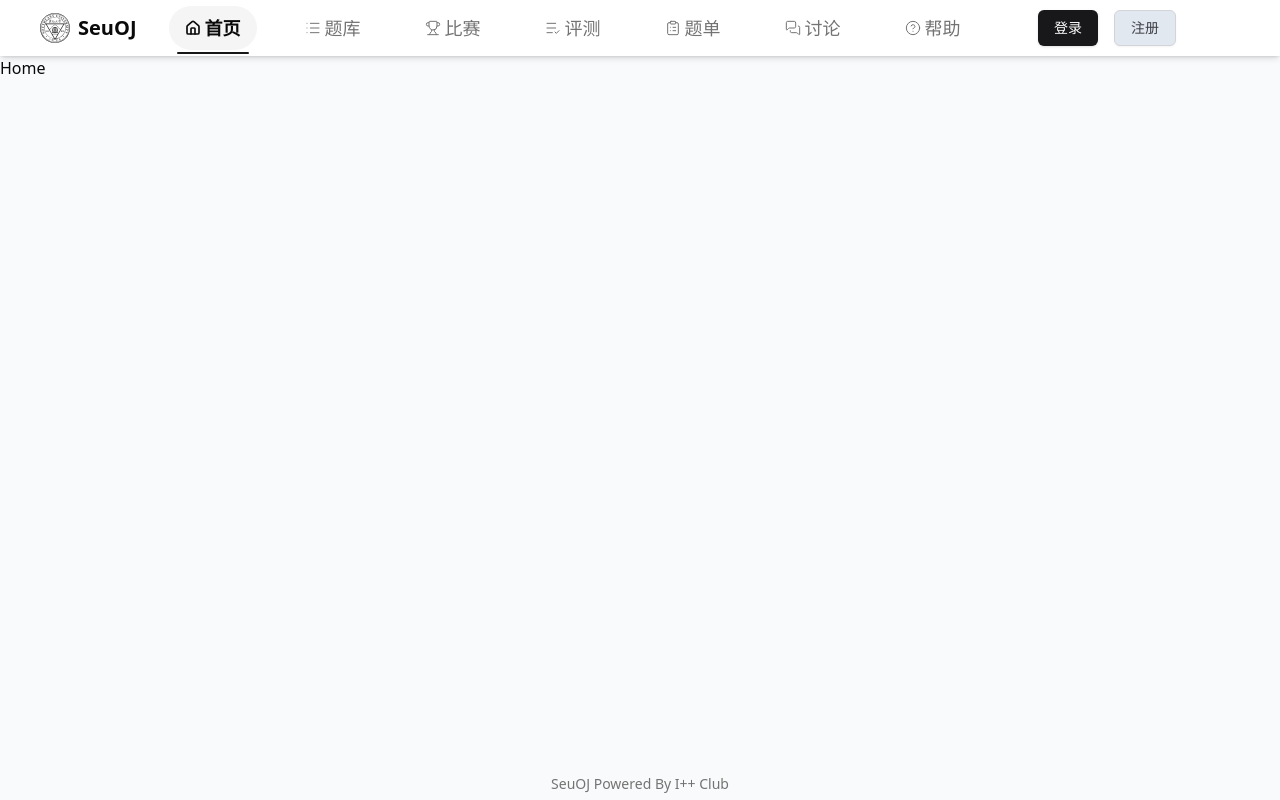
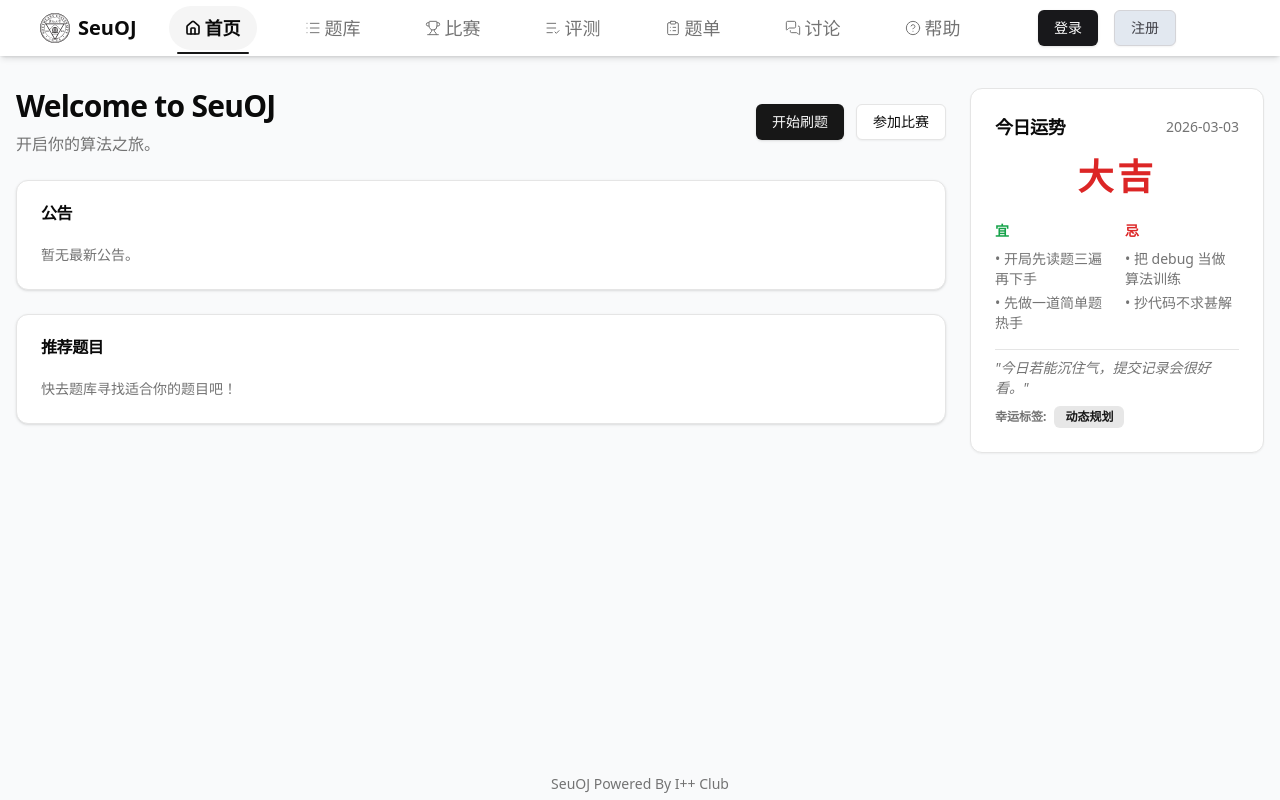
Before and after one commit to SEUAIG/seuoj-frontend, a React (Vite) app: page /home in a window 1280 px wide. Built offline with nearby package versions, Linux system fonts and the light colour scheme.

Commit message:
优化了首页布局 暂时使用hard数据 实现了运势组件

```diff
--- /dev/null
+++ b/src/components/bussiness/Fortune.tsx
@@ -0,0 +1,189 @@
+import React, { useMemo } from "react";
+import { useSelector } from "react-redux";
+import { RootState } from "@/app/store";
+import { Card, CardContent, CardHeader, CardTitle } from "@/components/ui/card";
+import { Badge } from "@/components/ui/badge";
+import { cn } from "@/lib/utils";
+export const fortuneLevels = ["大吉", "中吉", "小吉", "平", "小凶"];
+export const goodThings = [
+  "先做一道简单题热手",
+  "补昨天没做出来的题",
+  "刷一道中等题找状态",
+  "整理一道错题",
+  "尝试一道你熟悉标签的题",
+  "开局先读题三遍再下手",
+  "给队友讲一道题",
+  "阅读一篇优秀的题解",
+];
+export const badThings = [
+  "一上来硬冲最难题",
+  "没想清楚就直接开写",
+  "和样例过不去一整晚",
+  "反复提交同一个错误",
+  "边刷题边刷短视频",
+  "把 debug 当做算法训练",
+  "在群里抱怨题目太难",
+  "抄代码不求甚解",
+];
+export const messages = [
+  "今日代码气运平稳，适合稳扎稳打。",
+  "你离 AC 也许只差一个边界条件。",
+  "今天适合先热身，再发力。",
+  "别急，题目不会跑，数组下标会。",
+  "也许今天最重要的不是速度，而是少写 bug。",
+  "今日若能沉住气，提交记录会很好看。",
+  "命运提示：先判特例，再写主体。",
+  "今日算法之神路过，但只眷顾认真读题的人。",
+  "键盘敲烂，月薪过万（划掉），AC 万岁！",
+  "保持冷静，WA 只是 AC 的前奏。",
+];
+export const luckyTags = [
+  "二分",
+  "模拟",
+  "双指针",
+  "贪心",
+  "DFS",
+  "BFS",
+  "前缀和",
+  "枚举",
+  "动态规划",
+  "图论",
+  "数论",
+  "字符串",
+];
+function hashString(str: string) {
+  let hash = 0;
+  for (let i = 0; i < str.length; i++) {
+    hash = 31 * hash + str.charCodeAt(i);
+  }
+  return Math.abs(hash);
+}
+
+function getTodayString() {
+  const now = new Date();
+  const year = now.getFullYear();
+  const month = String(now.getMonth() + 1).padStart(2, "0");
+  const day = String(now.getDate()).padStart(2, "0");
+  return `${year}-${month}-${day}`;
+}
+function getDailySeed(username: string) {
+  const today = getTodayString();
+  return hashString(`${username}-${today}`);
+}
+
+class Random {
+  private seed: number;
+  constructor(seed: number) {
+    this.seed = seed;
+  }
+  next() {
+    this.seed = (this.seed * 9301 + 49297) % 233280;
+    return this.seed / 233280.0;
+  }
+  range(min: number, max: number) {
+    return Math.floor(this.next() * (max - min) + min);
+  }
+  pick<T>(arr: T[]): T {
+    return arr[this.range(0, arr.length)];
+  }
+  pickMultiple<T>(arr: T[], count: number): T[] {
+    const result: T[] = [];
+    const copy = [...arr];
+    for (let i = 0; i < count; i++) {
+      if (copy.length === 0) break;
+      const idx = this.range(0, copy.length);
+      result.push(copy[idx]);
+      copy.splice(idx, 1);
+    }
+    return result;
+  }
+}
+
+export default function Fortune() {
+  const { user } = useSelector((state: RootState) => state.auth);
+  const username = user?.username || "guest";
+  const fortuneData = useMemo(() => {
+    const seed = getDailySeed(username);
+    const rng = new Random(seed);
+    const level = rng.pick(fortuneLevels);
+    const goods = rng.pickMultiple(goodThings, 2);
+    const bads = rng.pickMultiple(badThings, 2);
+    const message = rng.pick(messages);
+    const tag = rng.pick(luckyTags);
+    return { level, goods, bads, message, tag };
+  }, [username]);
+
+  const levelColor =
+    {
+      大吉: "text-red-600",
+      中吉: "text-orange-600",
+      小吉: "text-yellow-600",
+      平: "text-blue-600",
+      小凶: "text-gray-600",
+    }[fortuneData.level] || "text-gray-600";
+  return (
+    <Card className="w-full h-full shadow-sm hover:shadow-md transition-shadow duration-300">
+      <CardHeader className="pb-2">
+        <div className="flex justify-between items-center">
+          <CardTitle className="text-lg font-bold">今日运势</CardTitle>
+          <span className="text-sm text-muted-foreground">
+            {getTodayString()}
+          </span>
+        </div>
+      </CardHeader>
+      <CardContent>
+        <div className="flex flex-col space-y-4">
+          <div className="text-center py-2">
+            <span
+              className={cn("text-4xl font-black tracking-widest", levelColor)}
+            >
+              {fortuneData.level}
+            </span>
+          </div>
+
+          <div className="grid grid-cols-2 gap-4 text-sm">
+            <div className="space-y-2">
+              <h4 className="font-semibold text-green-600 flex items-center gap-1">
+                <span>宜</span>
+              </h4>
+              <ul className="space-y-1 text-muted-foreground">
+                {fortuneData.goods.map((item, i) => (
+                  <li key={i}>• {item}</li>
+                ))}
+              </ul>
+            </div>
+            <div className="space-y-2">
+              <h4 className="font-semibold text-red-600 flex items-center gap-1">
+                <span>忌</span>
+              </h4>
+              <ul className="space-y-1 text-muted-foreground">
+                {fortuneData.bads.map((item, i) => (
+                  <li key={i}>• {item}</li>
+                ))}
+              </ul>
+            </div>
+          </div>
+
+          <div className="pt-2 border-t mt-2">
+            <div className="flex justify-between items-center text-sm">
+              <span className="text-muted-foreground italic">
+                "{fortuneData.message}"
+              </span>
+            </div>
+            <div className="mt-2 flex items-center gap-2">
+              <span className="text-xs font-semibold text-muted-foreground">
+                幸运标签:
+              </span>
+              <Badge
+                variant="secondary"
+                className="bg-primary/10 text-primary hover:bg-primary/20"
+              >
+                {fortuneData.tag}
+              </Badge>
+            </div>
+          </div>
+        </div>
+      </CardContent>
+    </Card>
+  );
+}
--- a/src/components/pages/HomePage.tsx
+++ b/src/components/pages/HomePage.tsx
@@ -1,13 +1,87 @@
 import React from "react";
 import { Helmet } from "react-helmet-async";
+import Fortune from "@/components/bussiness/Fortune";
+import { useSelector } from "react-redux";
+import { RootState } from "@/app/store";
+import { Card, CardContent, CardHeader, CardTitle } from "@/components/ui/card";
+import { Button } from "@/components/ui/button";
+import { Link } from "react-router-dom";
 
 export default function HomePage() {
+  const { user, isAuthenticated } = useSelector((state: RootState) => state.auth);
   return (
-    <div>
+    <div className="container mx-auto py-8 px-4">
       <Helmet>
         <title>首页 - SeuOJ</title>
       </Helmet>
-      Home
+      <div className="grid grid-cols-1 lg:grid-cols-4 gap-6">
+        <div className="lg:col-span-3 space-y-6">
+          <section className="space-y-4">
+            <div className="flex flex-col md:flex-row justify-between items-start md:items-center gap-4">
+              <div>
+                <h1 className="text-3xl font-bold tracking-tight">
+                  Welcome to SeuOJ
+                </h1>
+                <p className="text-muted-foreground mt-2">
+                  {isAuthenticated
+                    ? `欢迎回来, ${user?.username}!`
+                    : "开启你的算法之旅。"}
+                </p>
+              </div>
+              <div className="flex gap-3">
+                <Button asChild>
+                  <Link to="/problem">开始刷题</Link>
+                </Button>
+                <Button variant="outline" asChild>
+                  <Link to="/contest">参加比赛</Link>
+                </Button>
+              </div>
+            </div>
+          </section>
+          <Card>
+            <CardHeader>
+              <CardTitle>公告</CardTitle>
+            </CardHeader>
+            <CardContent>
+              <div className="text-muted-foreground text-sm space-y-2">
+                <p>暂无最新公告。</p>
+              </div>
+            </CardContent>
+          </Card>
+           <Card>
+            <CardHeader>
+              <CardTitle>推荐题目</CardTitle>
+            </CardHeader>
+            <CardContent>
+              <div className="text-muted-foreground text-sm">
+                <p>快去题库寻找适合你的题目吧！</p>
+              </div>
+            </CardContent>
+          </Card>
+        </div>
+        <div className="space-y-6">
+          <Fortune />
+          {isAuthenticated && (
+             <Card>
+                <CardHeader className="pb-2">
+                    <CardTitle className="text-md font-medium">个人统计</CardTitle>
+                </CardHeader>
+                <CardContent>
+                    <div className="text-sm text-muted-foreground">
+                        <div className="flex justify-between py-1">
+                            <span>Rating</span>
+                            <span className="font-mono text-foreground">1500</span>
+                        </div>
+                         <div className="flex justify-between py-1">
+                            <span>解决题目</span>
+                            <span className="font-mono text-foreground">0</span>
+                        </div>
+                    </div>
+                </CardContent>
+             </Card>
+          )}
+        </div>
+      </div>
     </div>
   );
 }
```
